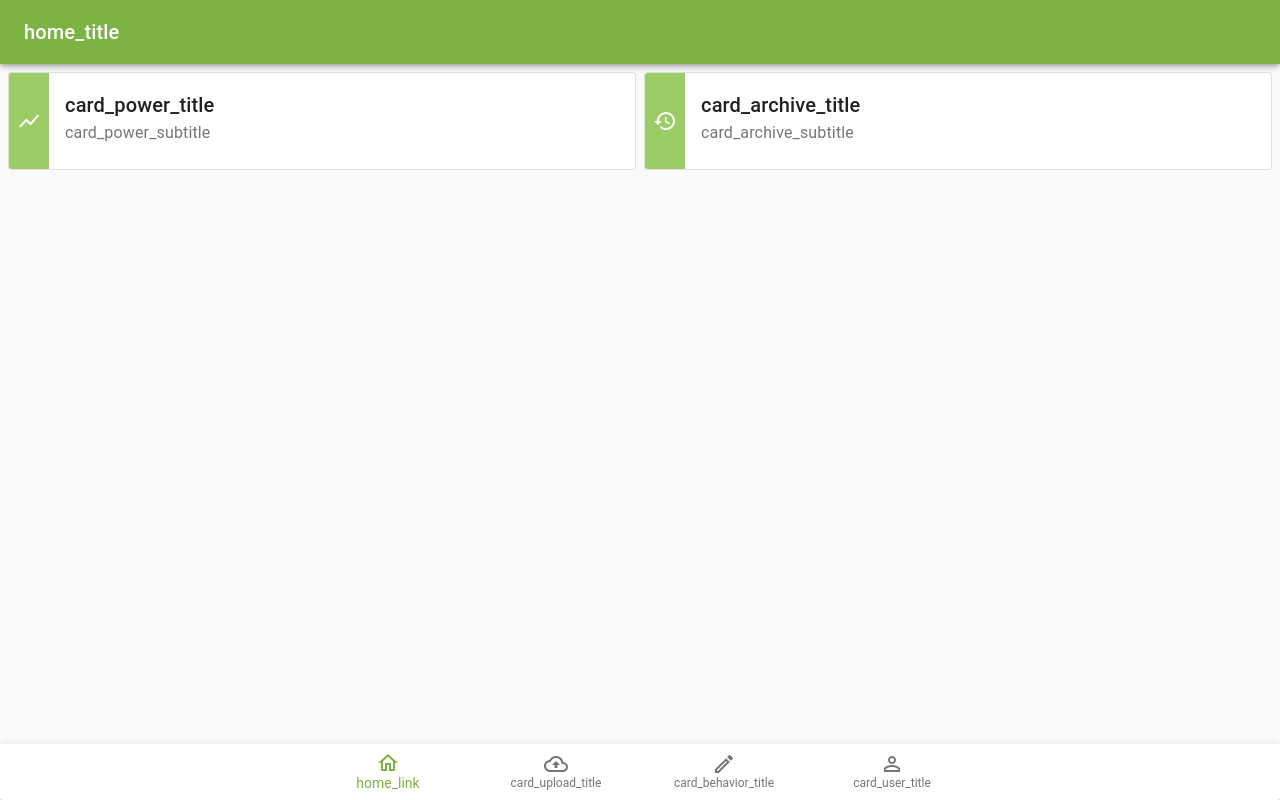
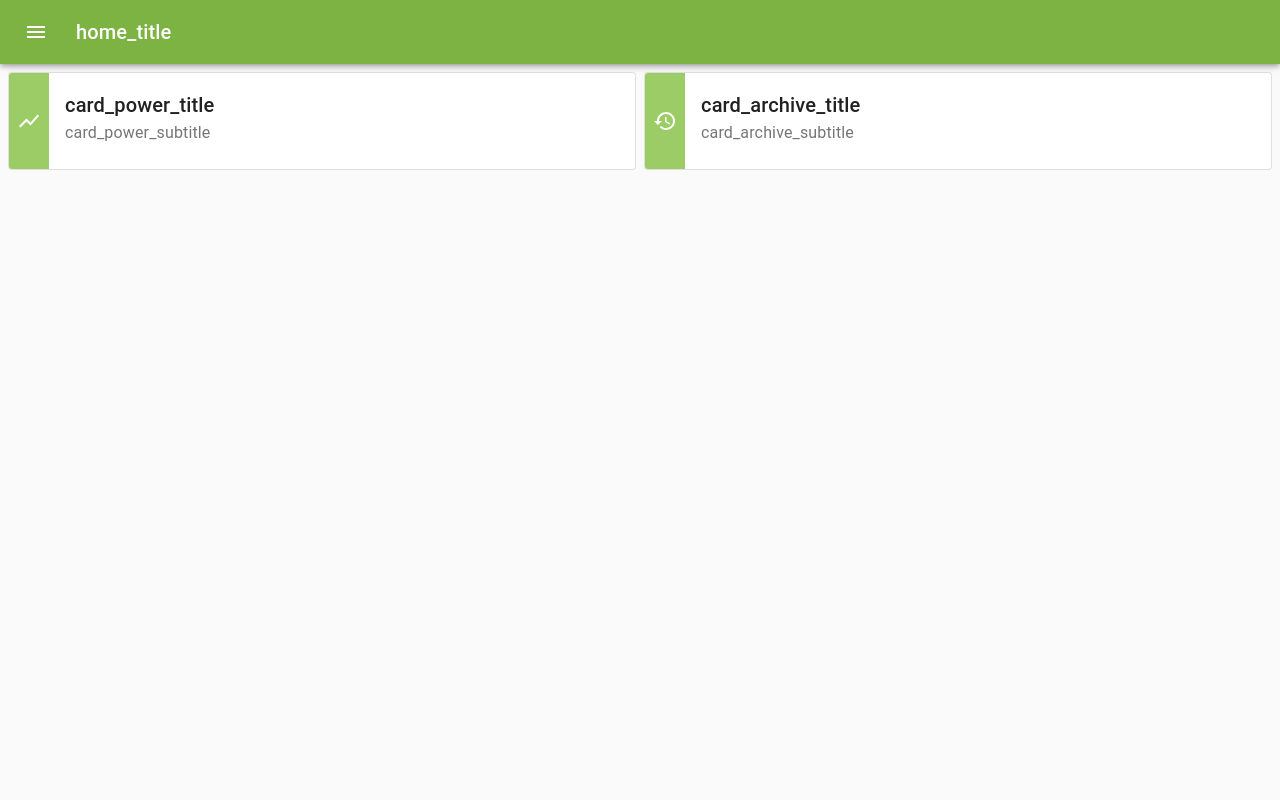
Before and after one commit to tug-cps/GameOpSysReactApp, a React (Create React App) app: page /#/login in a window 1280 px wide. Built offline with nearby package versions, Linux system fonts and the light colour scheme; sample sign-in values are in the browser's storage; what i18next-resources-to-backend would draw is missing.

Commit message:
Add navigation drawer and hide bottom bar on desktop

```diff
--- /dev/null
+++ b/src/common/BottomBarDestinations.tsx
@@ -0,0 +1,12 @@
+import HomeOutlinedIcon from "@material-ui/icons/HomeOutlined";
+import CloudUploadOutlinedIcon from "@material-ui/icons/CloudUploadOutlined";
+import EditOutlinedIcon from "@material-ui/icons/EditOutlined";
+import PersonOutlineIcon from "@material-ui/icons/PersonOutline";
+import React from "react";
+
+export const bottomBarDestinations = [
+    {label: 'home_link', icon: <HomeOutlinedIcon/>, to: '/'},
+    {label: 'card_upload_title', icon: <CloudUploadOutlinedIcon/>, to: '/upload'},
+    {label: 'card_behavior_title', icon: <EditOutlinedIcon/>, to: 'behavior'},
+    {label: 'card_user_title', icon: <PersonOutlineIcon/>, to: '/user'},
+]
--- a/src/common/DefaultAppBar.tsx
+++ b/src/common/DefaultAppBar.tsx
@@ -1,38 +1,92 @@
-import {
-    AppBar,
-    Box,
-    createStyles,
-    IconButton,
-    Theme,
-    Toolbar,
-    Typography,
-    WithStyles
-} from "@material-ui/core";
-import {RouteComponentProps} from "react-router-dom";
+import {AppBar, Box, IconButton, Toolbar, Typography, useMediaQuery, useTheme} from "@material-ui/core";
+import {Link as RouterLink, useHistory} from "react-router-dom";
+import React from "react";
+import {makeStyles} from "@material-ui/core/styles";
 import ArrowBackIcon from "@material-ui/icons/ArrowBack";
-import React from "react";
-import {withStyles} from "@material-ui/core/styles";
-import {withRouter} from "react-router";
+import MenuIcon from '@material-ui/icons/Menu';
+import SwipeableDrawer from "@material-ui/core/SwipeableDrawer";
+import List from "@material-ui/core/List";
+import ListItem from "@material-ui/core/ListItem";
+import ListItemIcon from "@material-ui/core/ListItemIcon";
+import ListItemText from "@material-ui/core/ListItemText";
+import {useTranslation} from "react-i18next";
+import {bottomBarDestinations} from "./BottomBarDestinations";
 
-const styles = ({spacing}: Theme) => createStyles({
+const useStyles = makeStyles(theme => ({
         menuButton: {
-        marginRight: spacing(2),
+            marginRight: theme.spacing(2),
+        },
+        menu: {
+            width: 250
         }
-});
+    })
+);
 
-export interface Props extends WithStyles<typeof styles>, RouteComponentProps {
+export interface Props {
     hideBackButton?: boolean;
     title: string;
     multiLine?: React.ReactNode;
 }
 
-function DefaultAppBar(props: React.PropsWithChildren<Props>) {
-    const {title, classes, history} = props;
+function MenuButton(props: { hideBackButton?: boolean }) {
+    const history = useHistory();
+    const classes = useStyles();
+    const theme = useTheme();
+    const matches = useMediaQuery(theme.breakpoints.down('xs'));
+    const [state, setState] = React.useState({open: false});
+    const {t} = useTranslation();
+
+    const toggleDrawer = (open: boolean) => (event: React.KeyboardEvent | React.MouseEvent) => {
+        if (event && event.type === 'keydown' && ((event as React.KeyboardEvent).key === 'Tab' || (event as React.KeyboardEvent).key === 'Shift')) {
+            return;
+        }
+        setState({...state, open: open});
+    };
+
+
+    if (props.hideBackButton === true) {
+        if (!matches) {
             return (
                 <React.Fragment>
-            <AppBar position="fixed">
-                <Toolbar>
-                    {props.hideBackButton !== true && (
+                    <SwipeableDrawer
+                        anchor="left"
+                        open={state.open}
+                        onClose={toggleDrawer(false)}
+                        onOpen={toggleDrawer(true)}
+                    >
+                        <Box
+                            onClick={toggleDrawer(false)}
+                            onKeyDown={toggleDrawer(false)}
+                            role="presentation"
+                            className={classes.menu}
+                        >
+                            <List>
+                                {bottomBarDestinations.map((d) => (
+                                    <ListItem button key={d.label} component={RouterLink} to={d.to}>
+                                        <ListItemIcon>{d.icon}</ListItemIcon>
+                                        <ListItemText primary={t(d.label)}/>
+                                    </ListItem>
+                                ))}
+                            </List>
+                        </Box>
+
+                    </SwipeableDrawer>
+                    <IconButton
+                        edge="start"
+                        className={classes.menuButton}
+                        color="inherit"
+                        aria-label="open Menu"
+                        onClick={toggleDrawer(true)}
+                    >
+                        <MenuIcon/>
+                    </IconButton>
+                </React.Fragment>
+            )
+        } else {
+            return null;
+        }
+    }
+    return (
         <IconButton
             edge="start"
             className={classes.menuButton}
@@ -42,7 +96,16 @@ function DefaultAppBar(props: React.PropsWithChildren<Props>) {
         >
             <ArrowBackIcon/>
         </IconButton>
-                    )}
+    )
+}
+
+function DefaultAppBar(props: React.PropsWithChildren<Props>) {
+    const {title} = props;
+    return (
+        <React.Fragment>
+            <AppBar position="fixed">
+                <Toolbar>
+                    <MenuButton hideBackButton={props.hideBackButton}/>
                     <Typography color="inherit" variant="h6">{title}</Typography>
                     <Box mx="auto"/>
                     {props.children}
@@ -54,4 +117,4 @@ function DefaultAppBar(props: React.PropsWithChildren<Props>) {
     )
 }
 
-export default withStyles(styles)(withRouter(DefaultAppBar));
+export default DefaultAppBar;
--- a/src/common/DefaultBottomNavigation.tsx
+++ b/src/common/DefaultBottomNavigation.tsx
@@ -2,13 +2,10 @@ import React from 'react';
 import {makeStyles} from '@material-ui/core/styles';
 import BottomNavigation from '@material-ui/core/BottomNavigation';
 import BottomNavigationAction from '@material-ui/core/BottomNavigationAction';
-import HomeOutlinedIcon from '@material-ui/icons/HomeOutlined';
-import CloudUploadOutlinedIcon from '@material-ui/icons/CloudUploadOutlined';
-import EditOutlinedIcon from '@material-ui/icons/EditOutlined';
-import PersonOutlineIcon from '@material-ui/icons/PersonOutline';
 import {useHistory} from "react-router-dom";
 import {useTranslation} from "react-i18next";
-import {Paper} from "@material-ui/core";
+import {Paper, useMediaQuery, useTheme} from "@material-ui/core";
+import {bottomBarDestinations} from "./BottomBarDestinations";
 
 const useStyles = makeStyles({
     root: {
@@ -29,7 +26,9 @@ function DefaultBottomNavigation() {
     const history = useHistory();
     const {t} = useTranslation()
     const [value, setValue] = React.useState(0);
-    const destinations = ["/", "/upload", "/behavior", "/user"];
+    const theme = useTheme();
+    const matches = useMediaQuery(theme.breakpoints.down('xs'));
+    if (!matches) return null;
 
     return (
         <React.Fragment>
@@ -39,17 +38,14 @@ function DefaultBottomNavigation() {
                     value={value}
                     onChange={(event, newValue) => {
                         setValue(newValue);
-                        const destination = destinations[newValue];
+                        const destination = bottomBarDestinations[newValue];
                         if (destination != null) {
-                            history.push(destination);
+                            history.push(destination.to);
                         }
                     }}
                     showLabels
                 >
-                    <BottomNavigationAction label={t("home_link")} icon={<HomeOutlinedIcon/>}/>
-                    <BottomNavigationAction label={t("card_upload_title")} icon={<CloudUploadOutlinedIcon/>}/>
-                    <BottomNavigationAction label={t("card_behavior_title")} icon={<EditOutlinedIcon/>}/>
-                    <BottomNavigationAction label={t("card_user_title")} icon={<PersonOutlineIcon/>}/>
+                    {bottomBarDestinations.map((d) => <BottomNavigationAction label={t(d.label)} icon={d.icon}/>)}
                 </BottomNavigation>
             </Paper>
         </React.Fragment>
```
Lines whose indentation alone changed are shown as unchanged.
